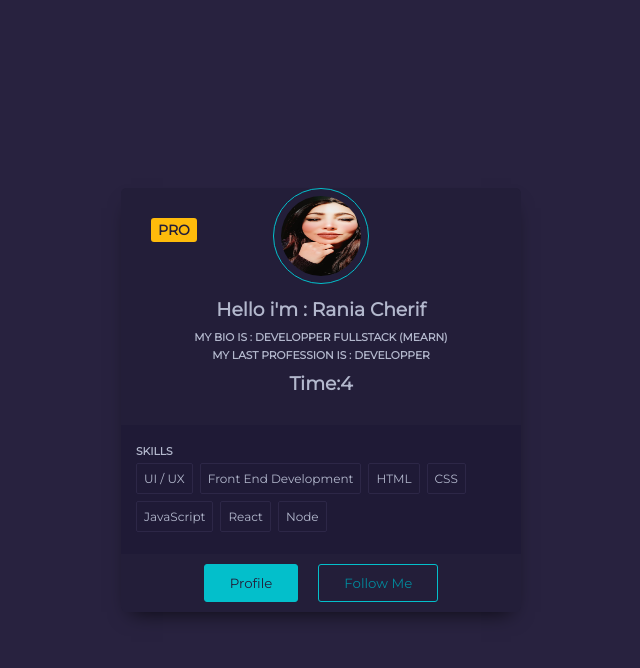
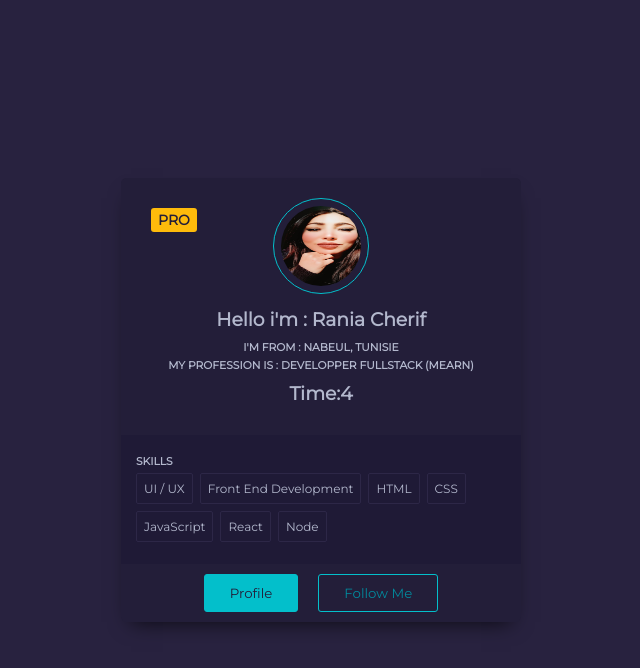
Before and after one commit to RaniaCherif/reactState-setinterval, a React (Create React App) app: page / in a window 1280 px wide. Both pictures are taken after a click on the button "Profile". Shown: the top 668 px of the page, without its empty margins (319-959 px from the left). Built offline with nearby package versions, Linux system fonts and the light colour scheme.

Commit message:
fixed: profile component

```diff
--- a/src/Profile.js
+++ b/src/Profile.js
@@ -7,8 +7,8 @@ class Profile extends React.Component {
       Person: {
         imgSrc: "profile.jpg",
         fullName: "Rania Cherif",
-        bio: "Developper FullStack (MEARN)",
-        profession: "Developper",
+        bio: "Nabeul, Tunisie",
+        profession: "Developper FullStack (MEARN)",
         shows: true,
         mountingTime: 0,
       },
@@ -38,8 +38,8 @@ class Profile extends React.Component {
             <span class="pro">PRO</span>
             <img className="round" src={this.state.Person.imgSrc}></img>
             <h3>Hello i'm : {this.state.Person.fullName}</h3>
-            <h6>My bio is : {this.state.Person.bio}</h6>
-            <h6>My last profession is : {this.state.Person.profession}</h6>
+            <h6>I'm from : {this.state.Person.bio}</h6>
+            <h6>My profession is : {this.state.Person.profession}</h6>
             <h3>Time:{this.state.mountingTime}</h3>
             <div class="skills">
               <h6>Skills</h6>
--- a/src/profile.css
+++ b/src/profile.css
@@ -56,6 +56,7 @@ p {
 
 .card-container .round {
   width: 6rem;
+  margin-top: 20px;
   height: 6rem;
   border: 1px solid #03bfcb;
   border-radius: 50%;
```
